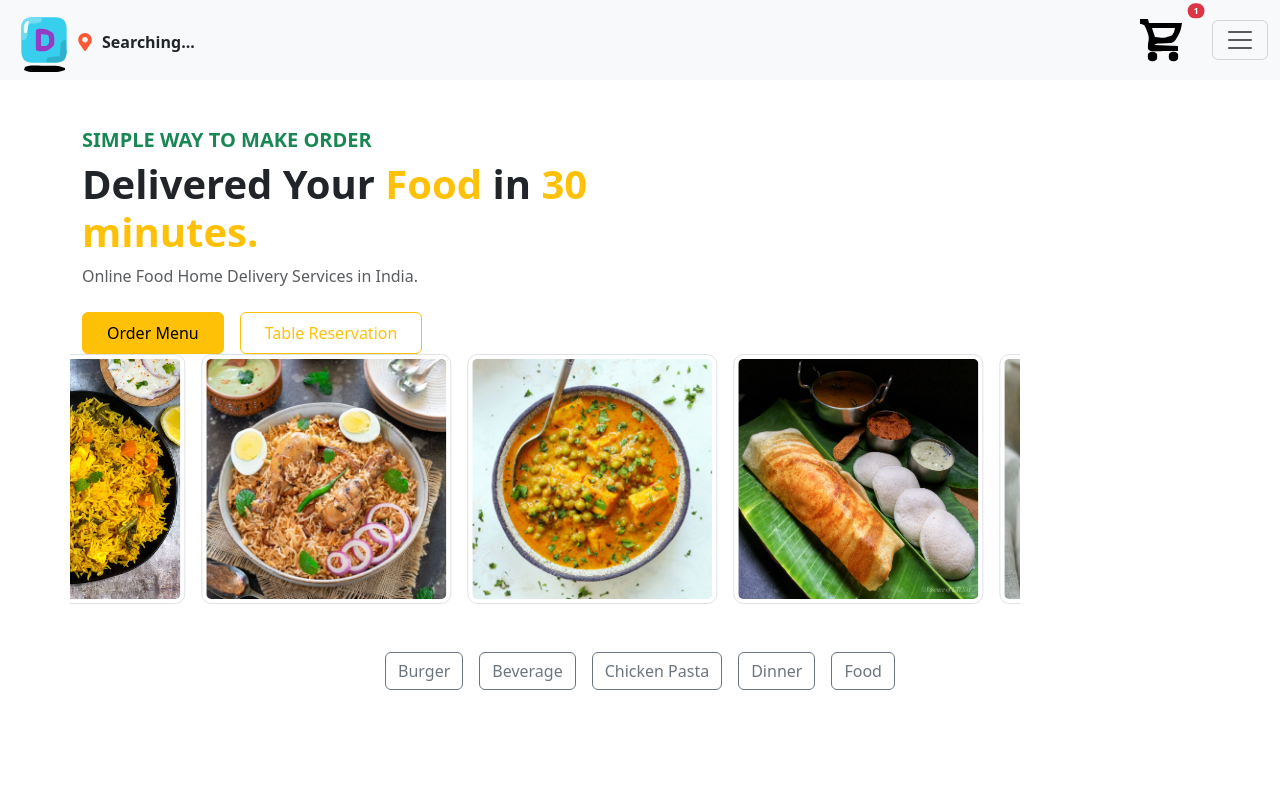
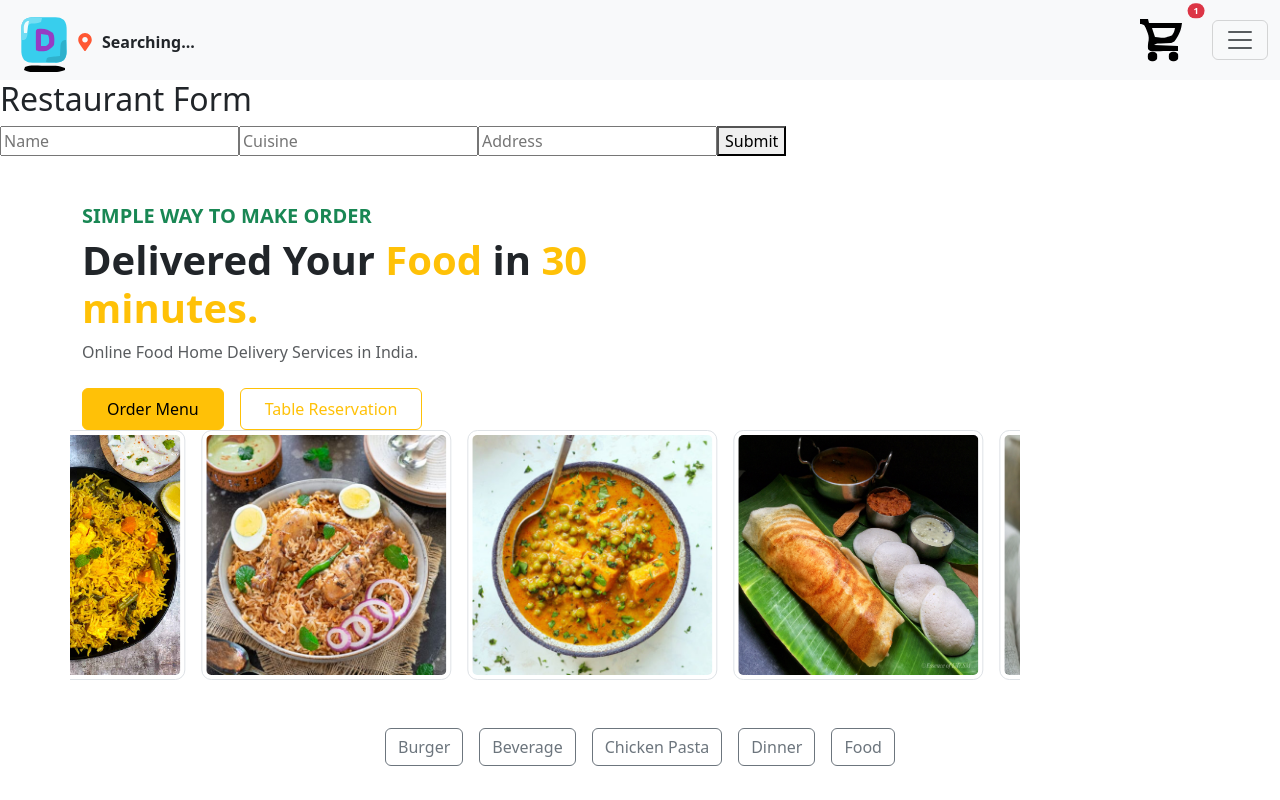
Before and after one commit to Vija047/Food-Ordering-App-Frontend, a React (Create React App) app: page /login in a window 1280 px wide. Shown: the top 800 px of the page. Built offline with nearby package versions, Linux system fonts and the light colour scheme; no server answers.

Commit message:
reaturant file added

```diff
--- a/src/App.js
+++ b/src/App.js
@@ -1,11 +1,11 @@
 import { BrowserRouter as Router, Routes, Route } from "react-router-dom";
 import Navbar from "./componets/Navbar";
 import Login from "./componets/pages/Login"
+// import Profile from "./componets/pages/profile"
 import "bootstrap/dist/css/bootstrap.min.css";
 import Home from "./componets/pages/home";
-// import Menu from "./componets/pages/Menu";
-// import Profile from "./componets/pages/profile";
-// import './index.css'
+import Restaurant from "./componets/pages/Restaurant";
+import Menu from "./componets/pages/Menu";
 function App() {
 
 // const restaurantId="67a4e393de8af85f1adefdce";
@@ -15,13 +15,14 @@ function App() {
 
  <Navbar/>
  {/* <Menu restaurantId={restaurantId}/> */}
-       <Home/>
+    <Restaurant/>
+      <Home/>
+
+
         <Routes>
 
         <Route path="/login" element={<Login />} />
-       {/* <Route path="/profile" element={<Profile/>}/> */}
-       {/* <Route path="/menu" element={<Menu />} /> */}
-       {/* <Route path="/" element={<Home />} /> */}
+        {/* <Route path="/profile" element={< Profile/>} /> */}
 
        </Routes>
 
--- a/src/componets/Navbar.js
+++ b/src/componets/Navbar.js
@@ -87,6 +87,10 @@ function Navbar() {
     navigate("/login");
   };
 
+  const handleProfile = () => {
+    navigate("/profile"); // Navigate to Profile page correctly
+  };
+
   return (
     <nav className="navbar sticky-top bg-body-tertiary">
       <div className="container-fluid d-flex justify-content-between align-items-center">
@@ -107,17 +111,15 @@ function Navbar() {
 
         {/* Right Section: Cart Icon and Offcanvas Button */}
         <div className="d-flex align-items-center ms-auto">
-
-          <button href="/cart" className="badge badge-danger btn border-0 position-relative">
+          <button className="badge badge-danger btn border-0 position-relative">
             <img
               src={Cart}
               alt="Cart"
-              className="w-5 h-5 object-cover rounded-lg "
+              className="w-5 h-5 object-cover rounded-lg"
             />
-  <span className="position-absolute top-0 start-100 translate-middle badge rounded-pill bg-danger">
-    1
-  </span>
-
+            <span className="position-absolute top-0 start-100 translate-middle badge rounded-pill bg-danger">
+              1
+            </span>
           </button>
 
           <button
@@ -162,9 +164,9 @@ function Navbar() {
                 </a>
               </li>
               <li className="nav-item">
-                <a className="nav-link" href="/profile">
+                <button className="nav-link btn btn-link" onClick={handleProfile}>
                   Profile
-                </a>
+                </button>
               </li>
               <li className="nav-item">
                 {isAuthenticated ? (
--- a/src/componets/pages/Menu.js
+++ b/src/componets/pages/Menu.js
@@ -14,7 +14,7 @@ const Menu = ({ restaurantId }) => {
     try {
       console.log("Fetching menu for Restaurant ID:", restaurantId);
 
-      const response = await fetch(`http://localhost:7000/api/admin/${restaurantId}/menu`);
+      const response = await fetch(`http://localhost:7000/api/admin/${restaurantId}/menu`)
       if (!response.ok) {
         throw new Error(`Failed to fetch menu: ${response.statusText}`);
       }
--- /dev/null
+++ b/src/componets/pages/Restaurant.js
@@ -0,0 +1,86 @@
+import React, { useState } from "react";
+import { useNavigate } from "react-router-dom";
+import { getAuthToken } from "../../utils/auth";
+
+const Restaurant = () => {
+  const [name, setName] = useState("");
+  const [cuisine, setCuisine] = useState("");
+  const [address, setAddress] = useState("");
+  const [response, setResponse] = useState(null);
+  const [error, setError] = useState(null);
+
+  const navigate = useNavigate();
+
+  const fetchData = async () => {
+    const token = getAuthToken(); // Get token from localStorage
+
+    if (!token) {
+      setError("No authentication token found! Please log in.");
+      return;
+    }
+
+    try {
+      const res = await fetch("http://localhost:7000/api/admin", {
+        method: "POST",
+        headers: {
+          "Content-Type": "application/json",
+          Authorization: `Bearer ${token}`, // Send token in request
+        },
+        body: JSON.stringify({ name, cuisine, address }),
+      });
+
+      if (!res.ok) {
+        const errorData = await res.json();
+        throw new Error(errorData.message || "Restaurant submission failed!");
+      }
+
+      const data = await res.json();
+      setResponse(data);
+      setError(null);
+      navigate("/dashboard"); // Redirect after success
+    } catch (err) {
+      setError(err.message);
+      setResponse(null);
+      console.error("Error fetching data:", err);
+    }
+  };
+
+  const handleSubmit = async (event) => {
+    event.preventDefault();
+    await fetchData();
+  };
+
+  return (
+    <div>
+      <h2>Restaurant Form</h2>
+      <form onSubmit={handleSubmit}>
+        <input
+          type="text"
+          placeholder="Name"
+          value={name}
+          onChange={(e) => setName(e.target.value)}
+          required
+        />
+        <input
+          type="text"
+          placeholder="Cuisine"
+          value={cuisine}
+          onChange={(e) => setCuisine(e.target.value)}
+          required
+        />
+        <input
+          type="text"
+          placeholder="Address"
+          value={address}
+          onChange={(e) => setAddress(e.target.value)}
+          required
+        />
+        <button type="submit" onClick={handleSubmit}>Submit</button>
+      </form>
+
+
+    </div>
+  );
+};
+
+export default Restaurant;
--- a/src/utils/auth.js
+++ b/src/utils/auth.js
@@ -1,4 +1,3 @@
-export const isauthenticated=()=>{
-    return !!localStorage.getItem("token");
+export const getAuthToken = () => localStorage.getItem("authToken"); // Get token from storage
 
-}
+export const isAuthenticated = () => Boolean(getAuthToken()); // Check if token exists
```
Also changed, not shown: src/componets/pages/profile.js (+7 -7 lines).
